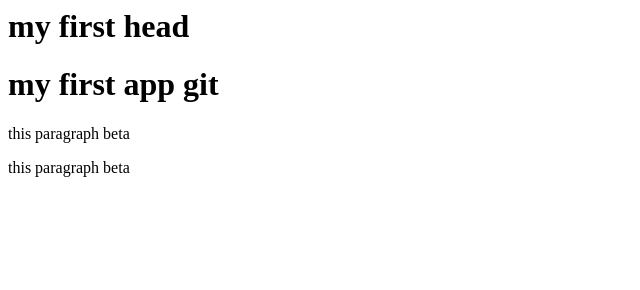
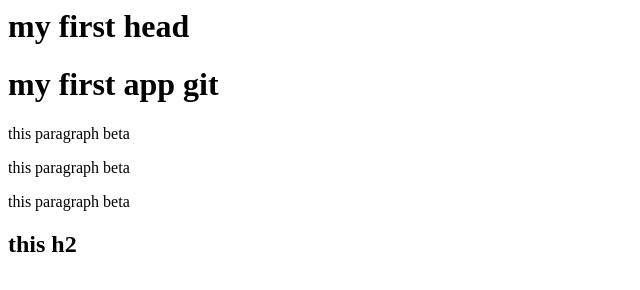
Before and after one commit to redalayadi/git-tutorial, a plain HTML site: page index.html in a window 1280 px wide. Shown: the whole page, without its empty margins (0-640 px from the left). Drawn offline with Linux system fonts and the light colour scheme.

Commit message:
Revert "updated index"
This reverts commit 1e1fed1a58e64c0cb169c2bae59f74ad98cc0756.

```diff
--- a/index.html
+++ b/index.html
@@ -10,7 +10,8 @@
 
 <p>this paragraph beta </p>
 <p>this paragraph beta </p>
-
+<p>this paragraph beta</p>
+<h2>this h2</h2>
 </body>
 
 </html>
```
